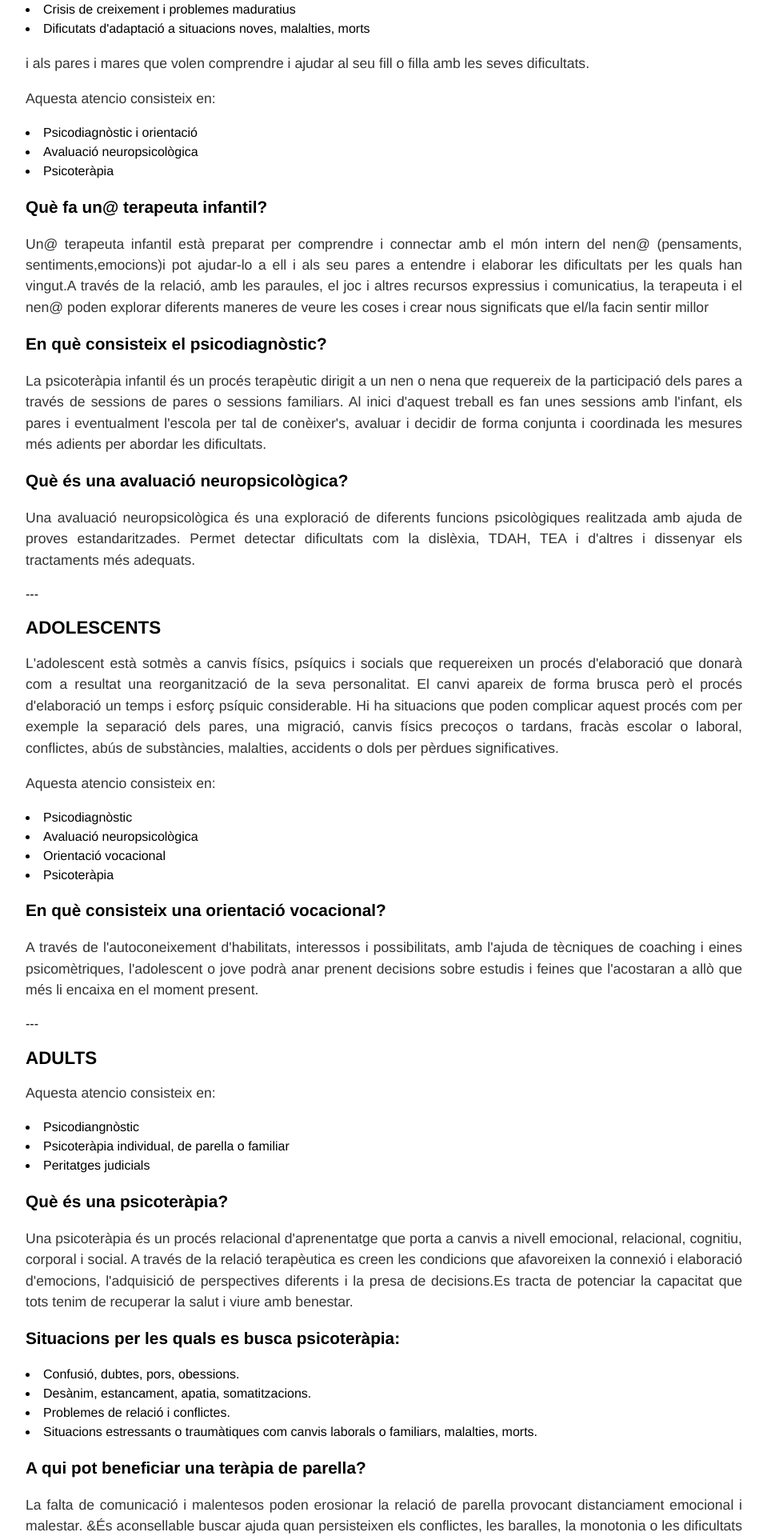
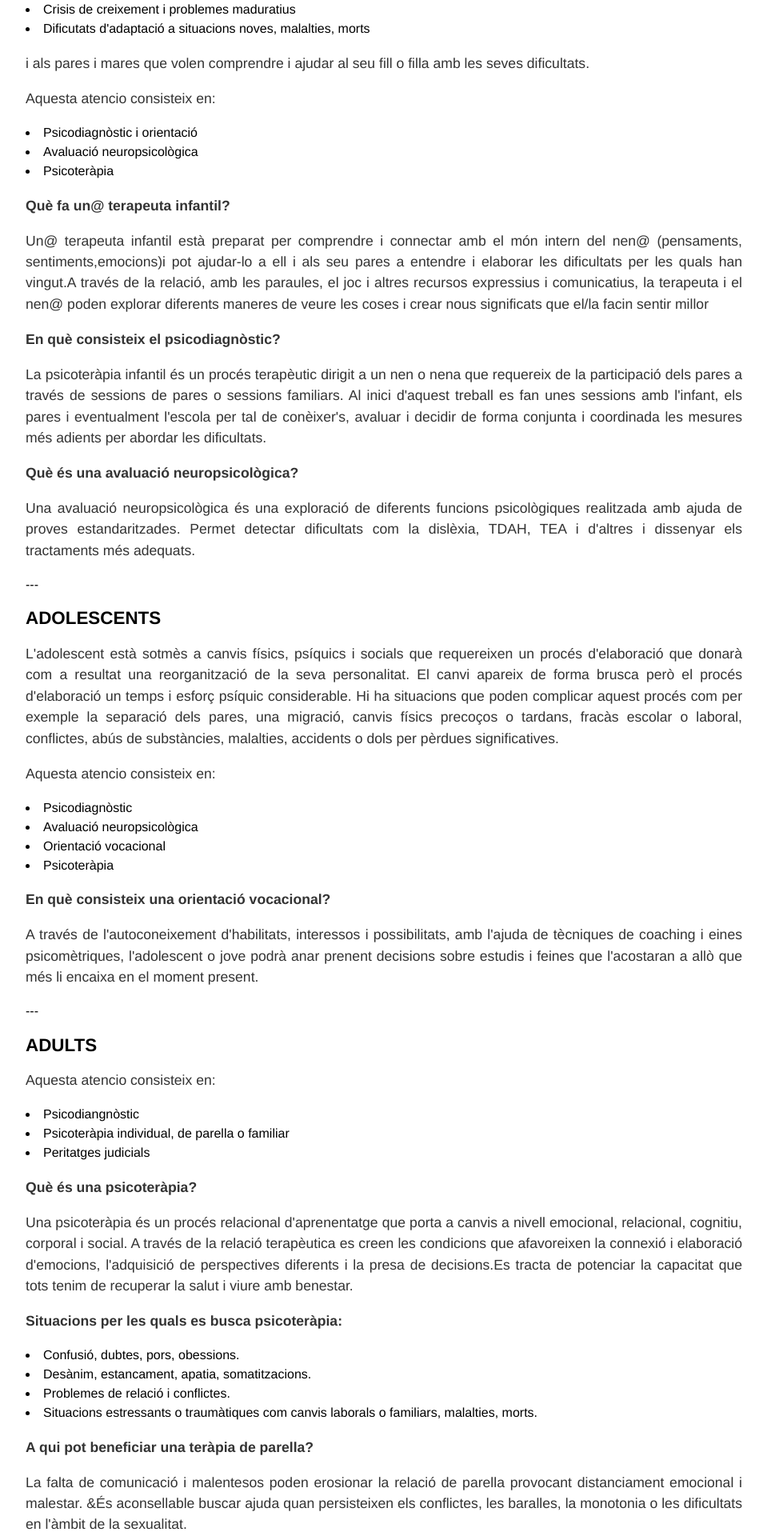
Before and after one commit to susannatres/susannatres.github.io, a Jekyll site: the page built from atencio/index.html, in a window 1280 px wide. Shown: the part 687-2607 px from the top of the page at 80% size, without its empty margins (160-1119 px from the left). Built offline with Jekyll 4.4.1, drawn with Linux system fonts in a browser that asks for light colours.

```diff
--- a/atencio/index.html
+++ b/atencio/index.html
@@ -36,15 +36,15 @@ img {
 <li>Avaluaci&oacute; neuropsicol&ograve;gica</li>
 <li>Psicoter&agrave;pia</li>
 
-<h3> Qu&egrave; fa un@ terapeuta infantil?</h3>
+<p><strong> Qu&egrave; fa un@ terapeuta infantil?</strong></p>
 
 <p align="justify"> Un@ terapeuta infantil est&agrave; preparat per comprendre i connectar amb el m&oacute;n intern del nen@ (pensaments, sentiments,emocions)i pot ajudar-lo a ell i als seu pares a entendre i elaborar les dificultats per les quals han vingut.A trav&eacute;s de la relaci&oacute;, amb les paraules, el joc i altres recursos expressius i comunicatius, la terapeuta i el nen@ poden explorar diferents maneres de veure les coses i crear nous significats que el/la facin sentir millor</p>
 
-<h3> En qu&egrave; consisteix el psicodiagn&ograve;stic?</h3>
+<p><strong> En qu&egrave; consisteix el psicodiagn&ograve;stic?</strong></p>
 
 <p align="justify"> La psicoter&agrave;pia infantil &eacute;s un proc&eacute;s terap&egrave;utic dirigit a un nen o nena que requereix de la participaci&oacute; dels pares a trav&eacute;s de sessions de pares o sessions familiars. Al inici d'aquest treball es fan unes sessions amb l'infant, els pares i eventualment l'escola per tal de conèixer's, avaluar i decidir de forma conjunta i coordinada les mesures més adients per abordar les dificultats. </p>
 
-<h3>Qu&egrave; &eacute;s una avaluaci&oacute; neuropsicol&ograve;gica?</h3>
+<p><strong> Qu&egrave; &eacute;s una avaluaci&oacute; neuropsicol&ograve;gica?</strong></p>
 
 <p align="justify">Una avaluaci&oacute; neuropsicol&ograve;gica &eacute;s una exploraci&oacute; de diferents funcions psicol&ograve;giques realitzada amb ajuda de proves estandaritzades. Permet detectar dificultats com la disl&egrave;xia, TDAH, TEA i d'altres i dissenyar els tractaments m&eacute;s adequats.</p>
 
@@ -63,7 +63,8 @@ img {
 <li>Psicoter&agrave;pia</li>
 
 
-<h3>En qu&egrave; consisteix una orientaci&oacute; vocacional?</h3>
+<p><strong> En qu&egrave; consisteix una orientaci&oacute; vocacional?</strong></p>
+
 <p align="justify">A trav&eacute;s de l'autoconeixement d'habilitats, interessos i possibilitats, amb l'ajuda de t&egrave;cniques de coaching i eines psicom&egrave;triques, l'adolescent o jove podr&agrave; anar prenent decisions sobre estudis i feines que l'acostaran a allò que més li encaixa en el moment present.</p>
 
 
@@ -77,22 +78,27 @@ img {
 <li>Psicoter&agrave;pia individual, de parella o familiar</li>
 <li>Peritatges judicials</li>
 
-<h3>Qu&egrave; &eacute;s una psicoter&agrave;pia?</h3>
+<p><strong> Qu&egrave; &eacute;s una psicoter&agrave;pia?</strong></p>
+
 <p><p align="justify">Una psicoter&agrave;pia &eacute;s un proc&eacute;s relacional d'aprenentatge que porta a canvis a nivell emocional, relacional, cognitiu, corporal i social. A trav&eacute;s de la relaci&oacute; terap&egrave;utica es creen les condicions que afavoreixen la connexi&oacute; i elaboraci&oacute; d'emocions, l'adquisició de perspectives diferents i la presa de decisions.Es tracta de potenciar la capacitat que tots tenim de recuperar la salut i viure amb benestar.</p>
 
-<h3>Situacions per les quals es busca psicoter&agrave;pia:</h3>
+<p><strong> Situacions per les quals es busca psicoter&agrave;pia:</strong></p>
+
 <li>Confusi&oacute;, dubtes, pors, obessions.</li>
 <li>Desànim, estancament, apatia, somatitzacions.</li>
 <li>Problemes de relaci&oacute; i conflictes.</li>
 <li>Situacions estressants o traum&agrave;tiques com canvis laborals o familiars, malalties, morts.</li>
 
-<h3>A qui pot beneficiar una ter&agrave;pia de parella?</h3>
+<p><strong> A qui pot beneficiar una ter&agrave;pia de parella?</strong></p>
+
 <p><p align="justify"> La falta de comunicaci&oacute; i malentesos poden erosionar la relaci&oacute; de parella provocant distanciament emocional i malestar. &&Eacute;s aconsellable buscar ajuda quan persisteixen els conflictes, les baralles, la monotonia o les dificultats en l'&agrave;mbit de la sexualitat. </p>
 
-<h3>I la ter&agrave;pia familiar?</h3>
+<p><strong> I la ter&agrave;pia familiar?</strong></p>
+
 <p><p align="justify"> Hi ha dificultats individuals que estan lligades a la dinàmica de les relacions familiars. Per entendre-les i solucionar-les d'una forma efica&ccedil; es requereix la particicipaci&oacute; de tots o algun dels membres de la fam&iacute;lia. En aquests casos es treballar&agrave;per solucionar conflictes i millorar les relacions.</p>
 
-<h3>Peritatge judicial</h3>
+<p><strong> Peritatge judicial</strong></p>
+
 <p><p align="justify"> Un peritatge judicial &eacute;s una avaluaci&oacute; dels aspectes necessaris per donar resposta a la demanda d'un proc&eacute;s judicial. Es tracta d'assessorar la/a la jutge en mat&egrave;ria de personalitat, psicopatologia, compet&egrave;ncies parentals, cust&ograve;dies i altres.</p>
 
 <address>
```
